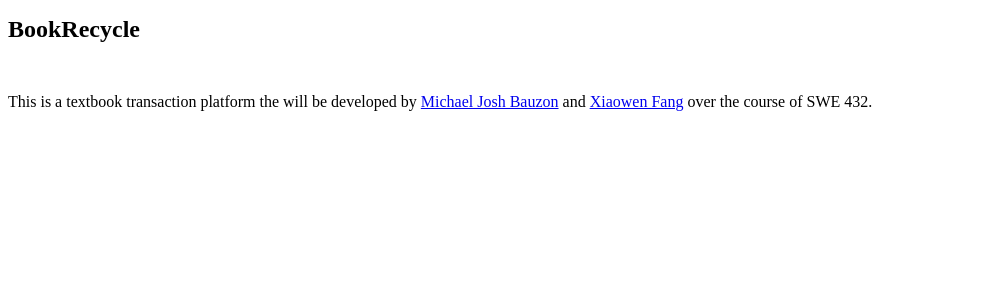
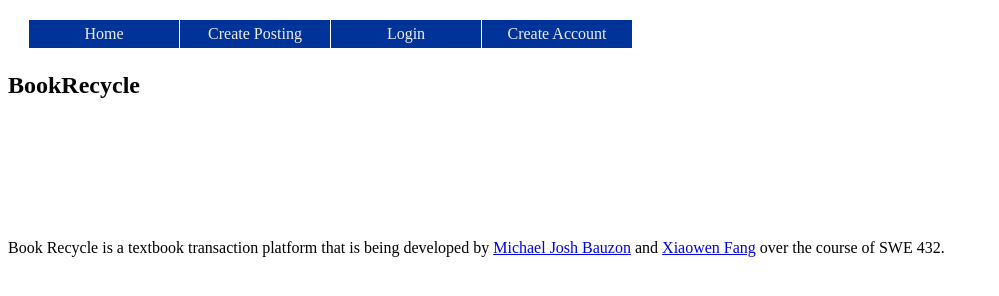
Before and after one commit to fangxiaowen/BookRecycle, a plain HTML site: page index.html in a window 1280 px wide. Shown: the whole page, without its empty margins (0-999 px from the left). Drawn offline with Linux system fonts and the light colour scheme.

Commit message:
update index.html

```diff
--- a/index.html
+++ b/index.html
@@ -4,8 +4,23 @@
 		<title>Book Recycle</title>
 	</head>
 	<body>
+		<link href="styles/main.css" rel="stylesheet" />
+
+		<ul id="navbar">
+			<li><a href="index.html">Home</a></li>
+			<li><a href="createPosting.html">Create Posting</a></li>
+			<li><a href="loginPage.html">Login</a></li>
+			<li><a href="createAccount.html">Create Account</a></li>
+		</ul>
+		<br/>
+		<br/>
 		<p><strong><font size=5>BookRecycle</font></strong></p>
-		<br>
-		<p>This is a textbook transaction platform the will be developed by <a href="mailto:mbauzon@gmu.edu">Michael Josh Bauzon</a> and <a href="mailto:xfang5@gmu.edu">Xiaowen Fang</a> over the course of SWE 432.</p>
+		<br/>
+		<br/>
+		<br/>
+		<br/>
+		<br/>
+		<br/>
+		<p>Book Recycle is a textbook transaction platform that is being developed by <a href="mailto:mbauzon@gmu.edu">Michael Josh Bauzon</a> and <a href="mailto:xfang5@gmu.edu">Xiaowen Fang</a> over the course of SWE 432.</p>
 	</body>
 </html>
```
